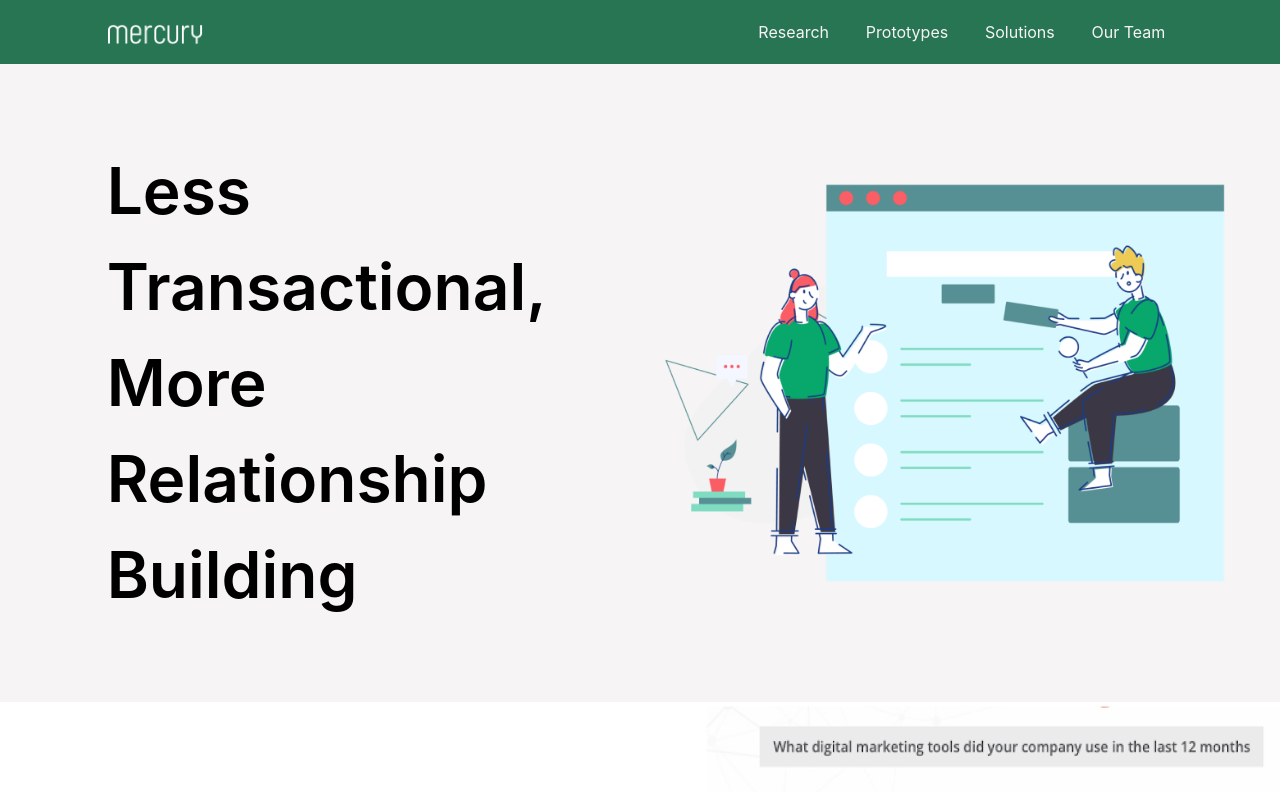
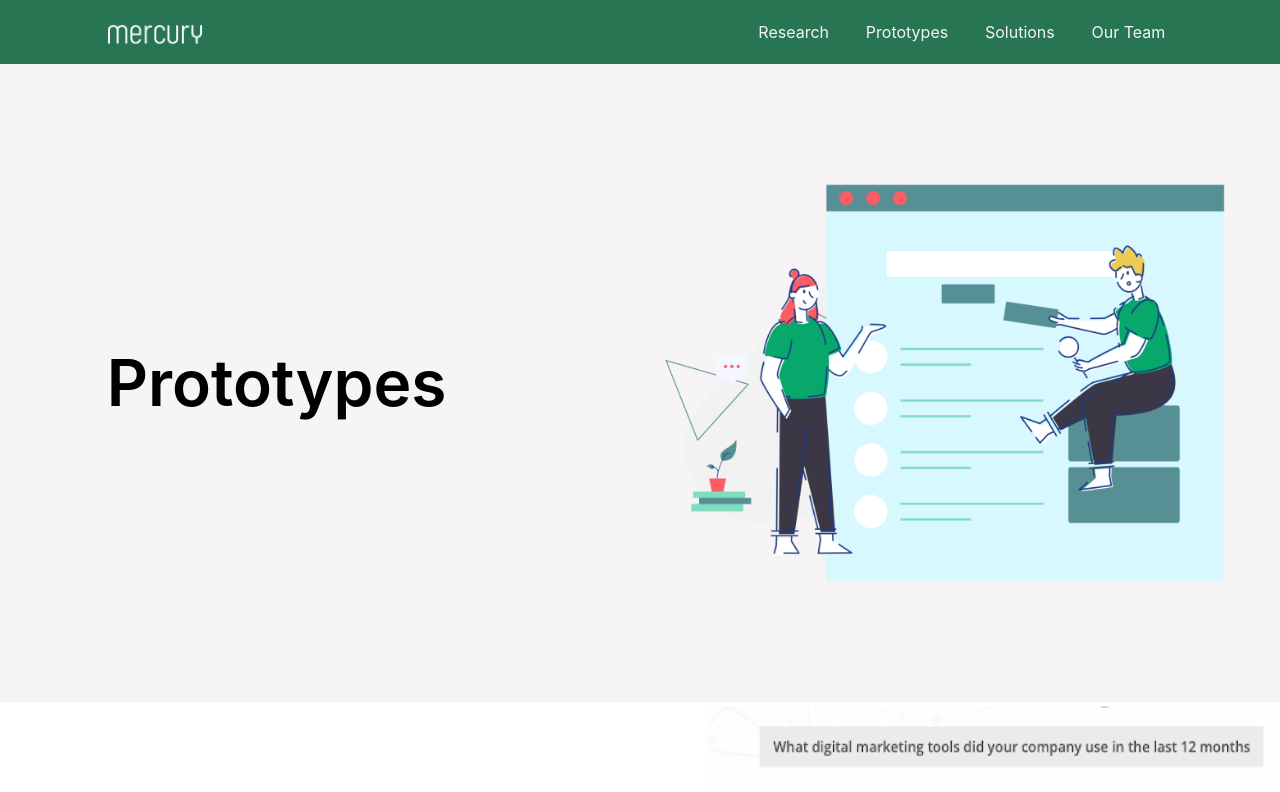
Before and after one commit to niharika-j/mercury, a React (Create React App) app: page /prototypes in a window 1280 px wide. Shown: the top 792 px of the page. Built offline with nearby package versions, Linux system fonts and the light colour scheme.

Commit message:
Update prototypes.js

```diff
--- a/src/pages/prototypes.js
+++ b/src/pages/prototypes.js
@@ -7,6 +7,7 @@ import CarouselComponent from '../components/Carousel/CarouselComponent';
 import SectionHeaderComponent from '../components/SectionHeader/SectionHeaderComponent';
 import SubsectionComponent from '../components/Subsection/SubsectionComponent';
 import ListComponent from '../components/List/ListComponent';
+import TextSectionComponent from '../components/TextSection/TextSectionComponent';
 
 import headerImg from '../assets/images/prototypes/prototypes-header.png';
 import marketSize from '../assets/images/research/marketsize.png';
@@ -66,7 +67,7 @@ function PrototypesPage() {
                 bg="grey"
                 imgSrc={headerImg}
                 color="black"
-                text="Less Transactional, More Relationship Building"
+                text="Prototypes"
             />
 
             <SectionHeaderComponent
@@ -115,12 +116,10 @@ function PrototypesPage() {
                 alignImg="left"
             />
 
-            <SectionHeaderComponent
+            <TextSectionComponent
                 title="Prototypes"
                 content="Once we established the ideas we wanted to incorporate in our product we began development.  The development of our products followed the cycle of design, test, and iterate."
-                imgSrc={marketSize}
-                alt="card-linked offers on phone and PoS"
-                bg="white"
+                bg="grey"
             />
 
             <SubsectionComponent
```
